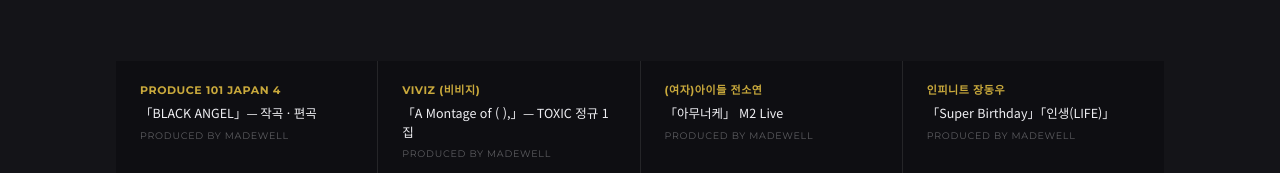
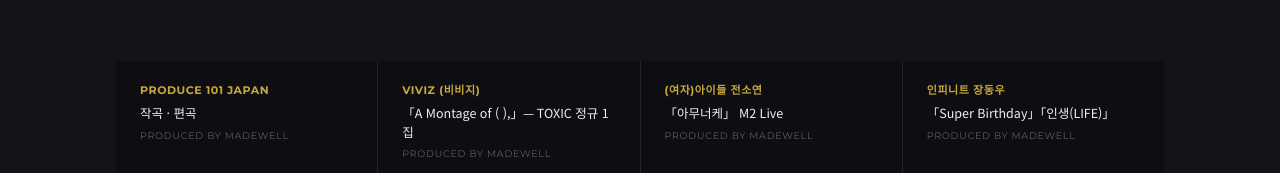
Before and after one commit to madewellmusic/madewell-music, a plain HTML site: page mixing-mastering-landing.html in a window 1280 px wide. Shown: the part 5141-5314 px from the top of the page. Drawn offline with nearby package versions, Linux system fonts and the light colour scheme.

Commit message:
revert: Produce 101 크레딧 원복

```diff
--- a/mixing-mastering-landing.html
+++ b/mixing-mastering-landing.html
@@ -828,7 +828,7 @@
       <p style="font-size:14px;color:var(--body);line-height:1.85;max-width:360px" data-i18n="cred-sub">국내 주요 아이돌, 드라마 OST, 일본 진출 앨범까지.<br/>같은 장비와 손으로 당신의 음악을 만듭니다.</p>
     </div>
     <div class="cred-grid reveal2">
-      <div class="cred-cell"><div class="cred-art">PRODUCE 101 JAPAN 4</div><div class="cred-ttl">「BLACK ANGEL」— 작곡 · 편곡</div><div class="cred-role">Produced by MADEWELL</div></div>
+      <div class="cred-cell"><div class="cred-art">PRODUCE 101 JAPAN</div><div class="cred-ttl">작곡 · 편곡</div><div class="cred-role">Produced by MADEWELL</div></div>
       <div class="cred-cell"><div class="cred-art">VIVIZ (비비지)</div><div class="cred-ttl">「A Montage of ( ),」— TOXIC 정규 1집</div><div class="cred-role">Produced by MADEWELL</div></div>
       <div class="cred-cell"><div class="cred-art" data-i18n="cred-gidle">(여자)아이들 전소연</div><div class="cred-ttl">「아무너케」 M2 Live</div><div class="cred-role">Produced by MADEWELL</div></div>
       <div class="cred-cell"><div class="cred-art">인피니트 장동우</div><div class="cred-ttl">「Super Birthday」「인생(LIFE)」</div><div class="cred-role">Produced by MADEWELL</div></div>
@@ -1150,7 +1150,6 @@
           <div class="tl-row"><div class="tl-yr">2022</div><div class="tl-dot"></div><div class="tl-c"><div class="tl-t">(주)AVEC MUSIC 겸임 프로듀서</div></div></div>
           <div class="tl-row"><div class="tl-yr">2023</div><div class="tl-dot"></div><div class="tl-c"><div class="tl-t">We:A (元 BIGFLO) 결성 · 리더 · 메인보컬</div><div class="tl-d">1st Single &amp; Japan Single 「24/7」 발매</div></div></div>
           <div class="tl-row"><div class="tl-yr">2025</div><div class="tl-dot"></div><div class="tl-c"><div class="tl-t">일본 솔로 2집 「Still UNFINISHED」 발매</div><div class="tl-d">단독 콘서트 개최</div></div></div>
-          <div class="tl-row"><div class="tl-yr">2026</div><div class="tl-dot"></div><div class="tl-c"><div class="tl-t">PRODUCE 101 JAPAN 4 「BLACK ANGEL」 채택</div><div class="tl-d">작곡 · 편곡 · 프로듀싱</div></div></div>
         </div>
       </div>
       <!-- Albums -->
```
